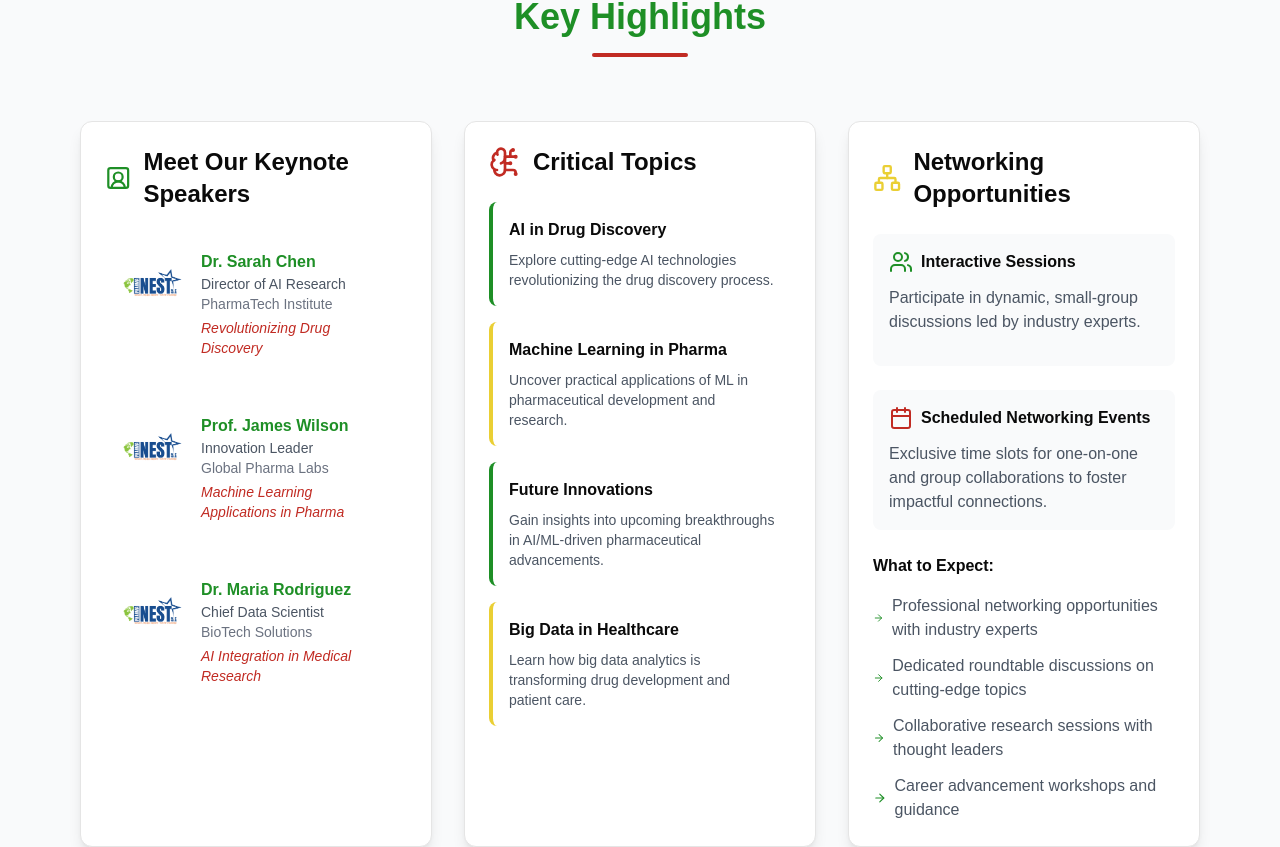
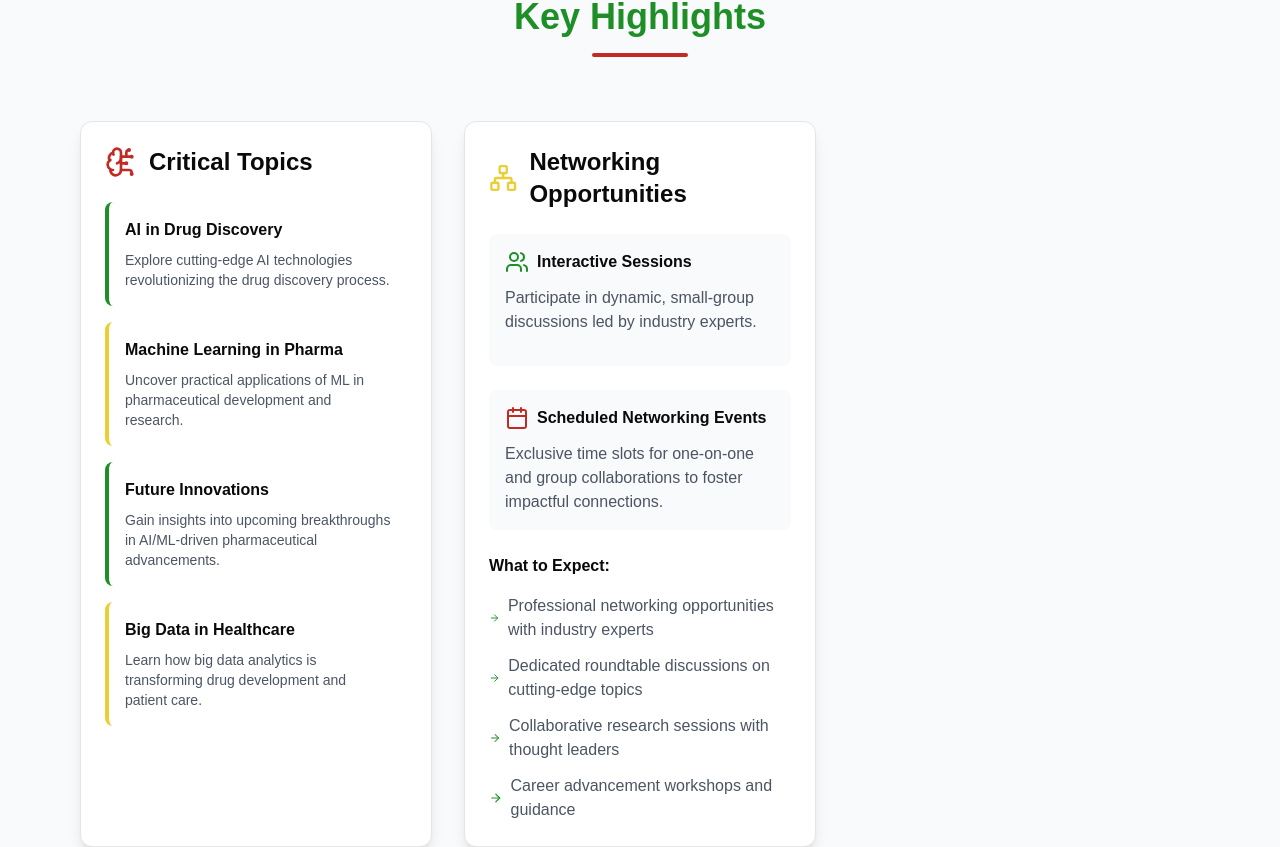
Before and after one commit to ravindrasirvi609/pharmanest, a Next.js app: page / in a window 1280 px wide. Shown: the part 1605-2452 px from the top of the page. Built offline with nearby package versions, Linux system fonts and the light colour scheme.

Commit message:
Refactor KeyHighlights component to remove commented out code and update styling

```diff
--- a/src/components/KeyHighlights.tsx
+++ b/src/components/KeyHighlights.tsx
@@ -1,36 +1,34 @@
 import React from "react";
 import { Card, CardContent } from "@/components/ui/card";
 import {
-  UserSquare2,
   Network,
   BrainCircuit,
   Users,
   ArrowRight,
   Calendar,
 } from "lucide-react";
-import Image from "next/image";
 
 const KeyHighlights = () => {
-  const speakers = [
-    {
-      name: "Dr. Sarah Chen",
-      role: "Director of AI Research",
-      specialty: "Revolutionizing Drug Discovery",
-      institution: "PharmaTech Institute",
-    },
-    {
-      name: "Prof. James Wilson",
-      role: "Innovation Leader",
-      specialty: "Machine Learning Applications in Pharma",
-      institution: "Global Pharma Labs",
-    },
-    {
-      name: "Dr. Maria Rodriguez",
-      role: "Chief Data Scientist",
-      specialty: "AI Integration in Medical Research",
-      institution: "BioTech Solutions",
-    },
-  ];
+  // const speakers = [
+  //   {
+  //     name: "Dr. Sarah Chen",
+  //     role: "Director of AI Research",
+  //     specialty: "Revolutionizing Drug Discovery",
+  //     institution: "PharmaTech Institute",
+  //   },
+  //   {
+  //     name: "Prof. James Wilson",
+  //     role: "Innovation Leader",
+  //     specialty: "Machine Learning Applications in Pharma",
+  //     institution: "Global Pharma Labs",
+  //   },
+  //   {
+  //     name: "Dr. Maria Rodriguez",
+  //     role: "Chief Data Scientist",
+  //     specialty: "AI Integration in Medical Research",
+  //     institution: "BioTech Solutions",
+  //   },
+  // ];
 
   const topics = [
     {
@@ -79,7 +77,7 @@ const KeyHighlights = () => {
         {/* Grid Container */}
         <div className="grid lg:grid-cols-3 gap-8">
           {/* Keynote Speakers */}
-          <Card className="col-span-1 bg-white shadow-lg hover:shadow-xl transition-shadow duration-300">
+          {/* <Card className="col-span-1 bg-white shadow-lg hover:shadow-xl transition-shadow duration-300">
             <CardContent className="p-6">
               <div className="flex items-center mb-6">
                 <UserSquare2
@@ -125,7 +123,7 @@ const KeyHighlights = () => {
                 ))}
               </div>
             </CardContent>
-          </Card>
+          </Card> */}
 
           {/* Critical Topics */}
           <Card className="col-span-1 bg-white shadow-lg hover:shadow-xl transition-shadow duration-300">
```
